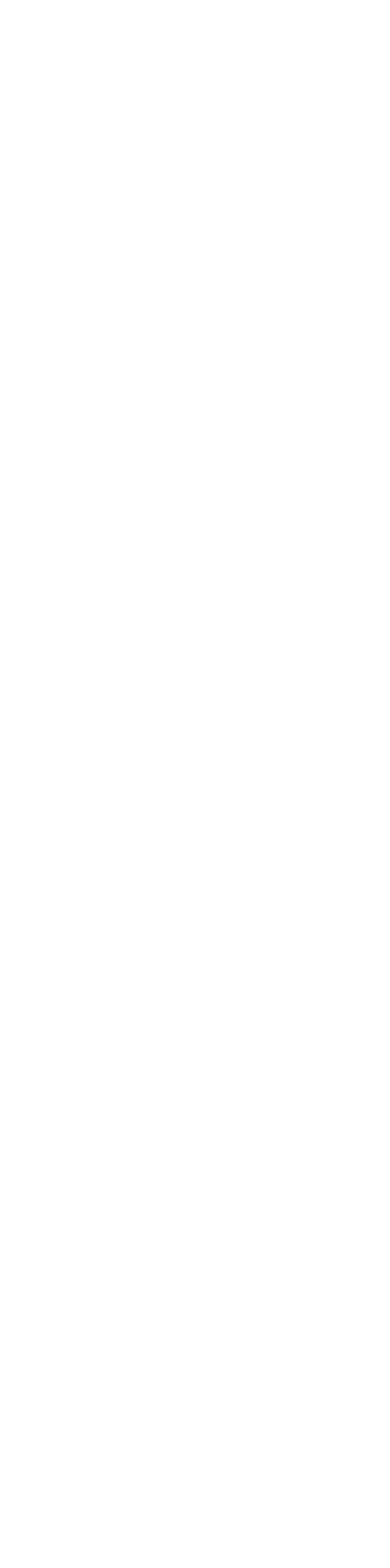
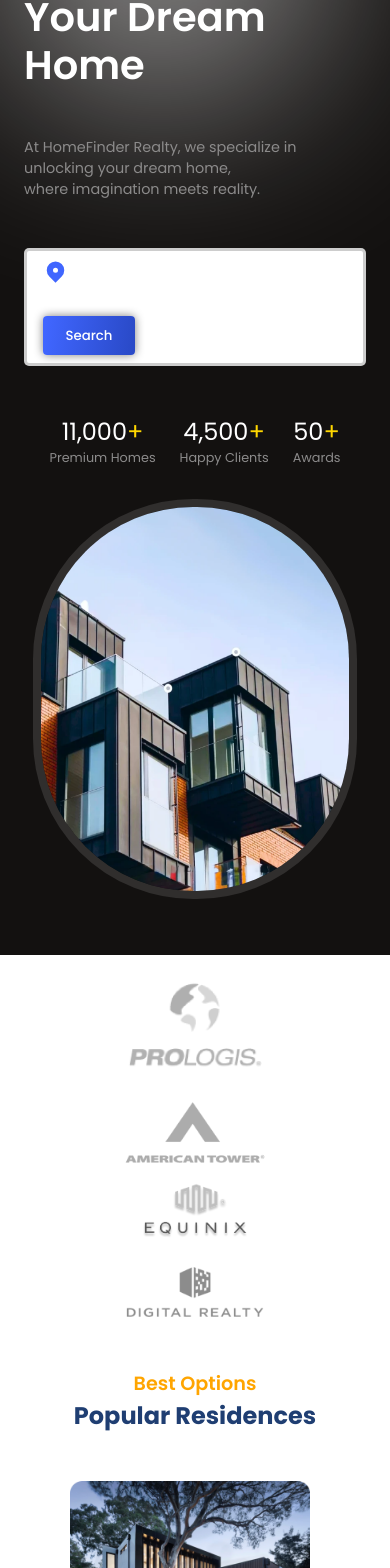
Before and after one commit to fortuneonyeka/home-finder-react, a React (Create React App) app: page / in a window 390 px wide. Shown: the part 220-1788 px from the top of the page. Before the commit the page ends 844 px from the top, so only its background shows below. Built offline with nearby package versions, Linux system fonts and the light colour scheme.

Commit message:
responsiveness

```diff
--- a/src/App.js
+++ b/src/App.js
@@ -14,15 +14,15 @@
       <div>
         <div className="white-gradient"/>
         <Header />
-        {/* <Hero /> */}
+        <Hero />
       </div>
-        {/* <Companies />
+         <Companies />
         <Redidencies />
         <Value />
         <Contacts />
         <GetStarted />
 
-        <Footer /> */}
+        <Footer />
     </div>
   );
 }
--- a/src/components/contacts/contact.css
+++ b/src/components/contacts/contact.css
@@ -2,7 +2,7 @@
   justify-content: space-between;
 }
 
-.c-container>div {
+.c-container > div {
   flex: 1;
 }
 
@@ -21,10 +21,6 @@
 
 .contactModes .row {
   gap: 1.5rem;
-}
-
-.contactModes .row {
-  flex-direction: row;
 }
 
 .mode {
@@ -55,8 +51,7 @@
   font-size: 1.1rem;
 }
 .mode .detail .secondaryText {
-
- font-size: 0.8rem;
+  font-size: 0.8rem;
 }
 
 .mode:hover {
@@ -69,3 +64,39 @@
   color: white;
   scale: 0.8;
 }
+
+@media (max-width: 425px) {
+  .c-container {
+    flex-direction: column;
+  }
+
+  .c-right {
+    justify-content: center;
+  }
+
+  .contactModes {
+    width: 100%;
+  }
+
+  .row {
+    flex-direction: column;
+    width: 100%;
+  }
+
+  .mode {
+    width: 100%;
+  }
+}
+
+@media (min-width : 768px) {
+
+  .c-container {
+
+    margin-left: 10%;
+
+  }
+
+  .c-text {
+    max-width: 80%;
+  }
+}
--- a/src/components/residencies/Redidencies.jsx
+++ b/src/components/residencies/Redidencies.jsx
@@ -10,7 +10,7 @@
       <div className="paddings innerWidth r-container">
         <div className="r-head flexColStart">
           <span className="orangeText">Best Options</span>
-          <span className="primaryText">Popular Residencies</span>
+          <span className="primaryText">Popular Residences</span>
         </div>
 
         <Swiper {...sliderSettings}>
```
